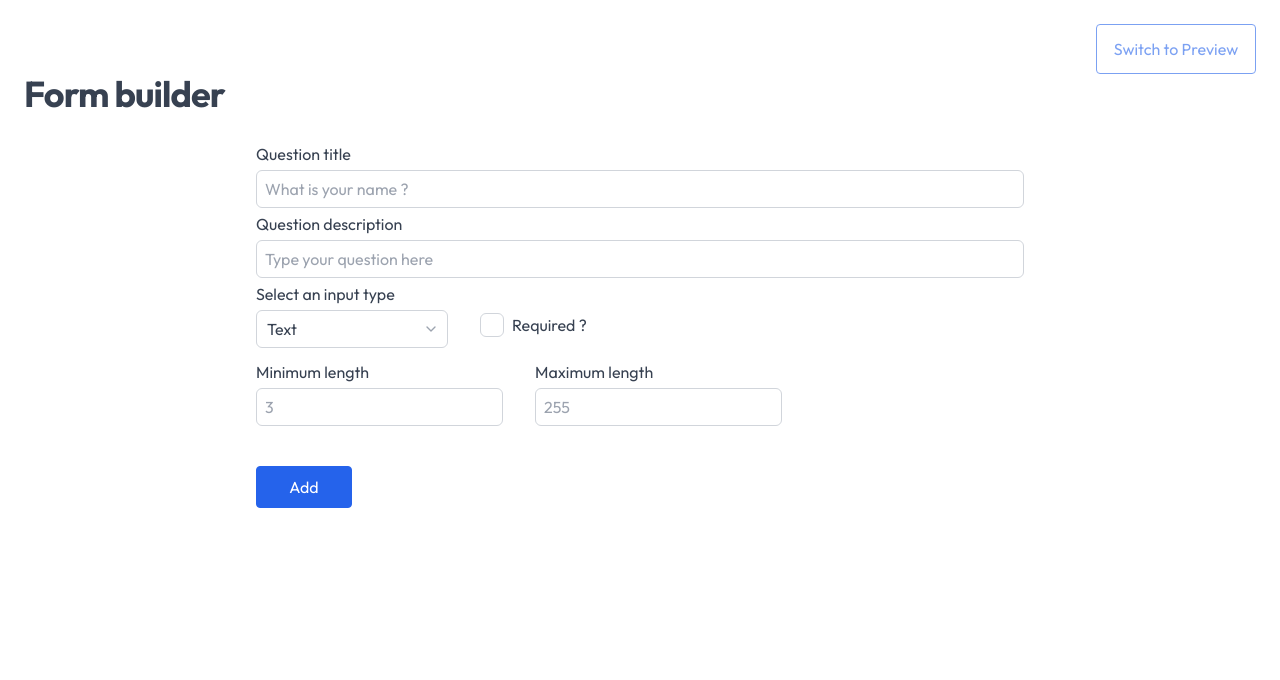
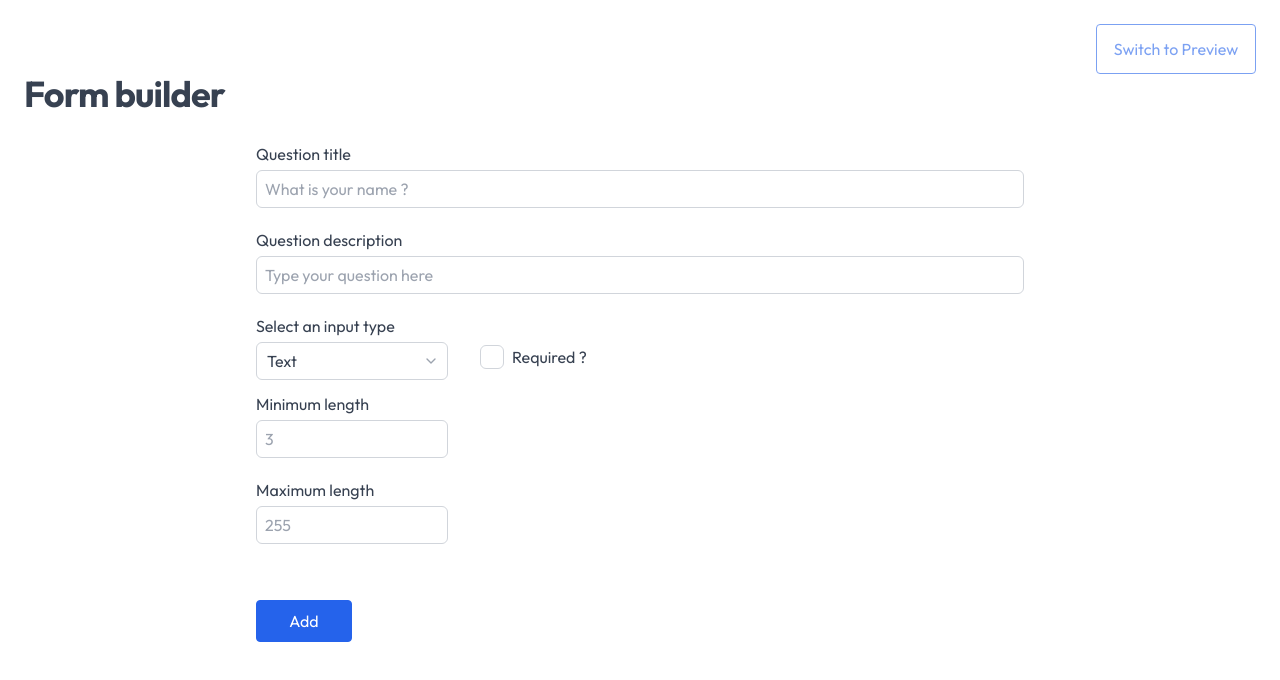
Before and after one commit to shirshendubhowmick/form-builder, a React (Vite) app: page / in a window 1280 px wide. Shown: the top 680 px of the page. Built offline with nearby package versions, Linux system fonts and the light colour scheme.

Commit message:
feat: replace className with containerClassName prop in Input component for consistent styling

```diff
--- a/src/components/Input/Input.tsx
+++ b/src/components/Input/Input.tsx
@@ -4,21 +4,23 @@ export interface InputProps
   extends React.InputHTMLAttributes<HTMLInputElement> {
   label?: string;
   error?: string | null;
-  className?: string;
+  containerClassName?: string;
 }
 function Input(props: InputProps) {
-  const { label, id, error, className, ...otherProps } = props;
+  const { label, id, error, containerClassName, className, ...otherProps } =
+    props;
 
   return (
     <label
       htmlFor={id}
-      className={twMerge("inline-flex min-w-48 flex-col", className)}
+      className={twMerge("inline-flex min-w-48 flex-col", containerClassName)}
     >
       {Boolean(label) && <span className="mb-2">{label}</span>}
       <input
         className={twJoin(
           "mb-2 rounded-md border border-color-border p-2 hover:border-color-primary focus:outline-none focus-visible:border-color-primary disabled:cursor-not-allowed disabled:hover:border-color-border",
           error && "!border-color-error",
+          className,
         )}
         id={id}
         // eslint-disable-next-line react/jsx-props-no-spreading
--- a/src/views/Builder/components/InputMetaInfo/InputMetaInfo.tsx
+++ b/src/views/Builder/components/InputMetaInfo/InputMetaInfo.tsx
@@ -55,12 +55,13 @@ function InputMetaInfo(props: InputMetaInfoProps) {
   switch (props.type) {
     case "text":
       return (
-        <div className="mb-8 inline-block">
+        <div className="mb-8 inline-flex flex-col">
           <Input
             label="Minimum length"
             placeholder="3"
             name="minLength"
-            className="mr-8"
+            containerClassName="mb-4 mr-8 w-full"
+            className="w-1/4"
             type="number"
             error={props.errorMessages.minLength}
             defaultValue={
@@ -76,6 +77,8 @@ function InputMetaInfo(props: InputMetaInfoProps) {
             defaultValue={
               (props.initialState as BuilderFormTextInputData)?.maxLength
             }
+            containerClassName="mb-4 mr-8 w-full"
+            className="w-1/4"
           />
         </div>
       );
@@ -86,7 +89,8 @@ function InputMetaInfo(props: InputMetaInfoProps) {
             label="Minimum value"
             placeholder="720"
             name="minValue"
-            className="mr-8"
+            containerClassName="mb-4 mr-8 w-full"
+            className="w-1/4"
             type="number"
             error={props.errorMessages.minValue}
             defaultValue={
@@ -104,6 +108,8 @@ function InputMetaInfo(props: InputMetaInfoProps) {
               (props.initialState as BuilderFormNumberInputData)?.maxValue ??
               undefined
             }
+            containerClassName="mb-4 mr-8 w-full"
+            className="w-1/4"
           />
         </div>
       );
@@ -116,7 +122,7 @@ function InputMetaInfo(props: InputMetaInfoProps) {
                 label={`Option ${idx + 1}`}
                 placeholder="Lorem"
                 name={`option-${item.id}`}
-                className="mb-4 mr-4"
+                containerClassName="mb-4 mr-4"
                 error={props.errorMessages.options?.[item.id]}
                 defaultValue={item.defaultValue}
               />
```
